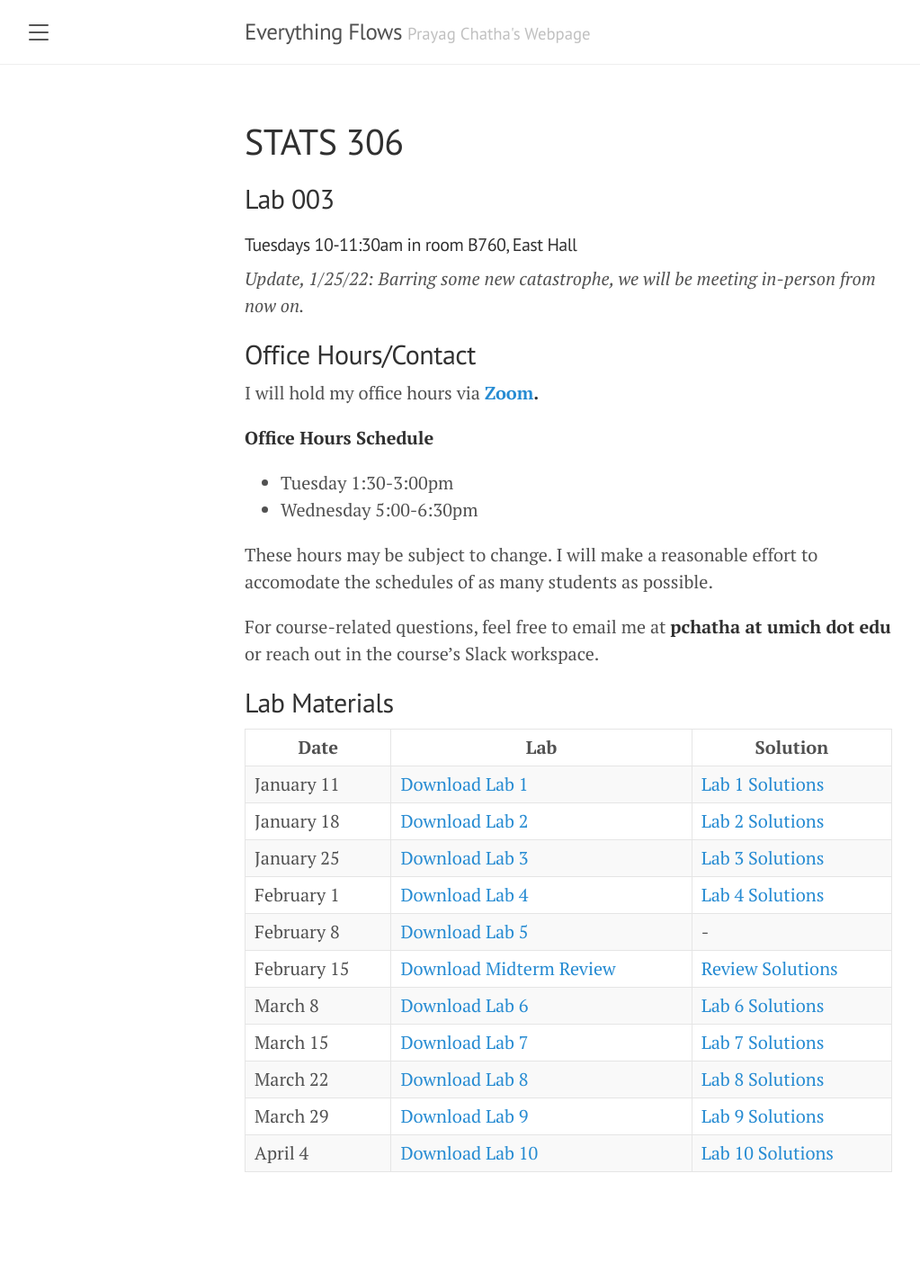
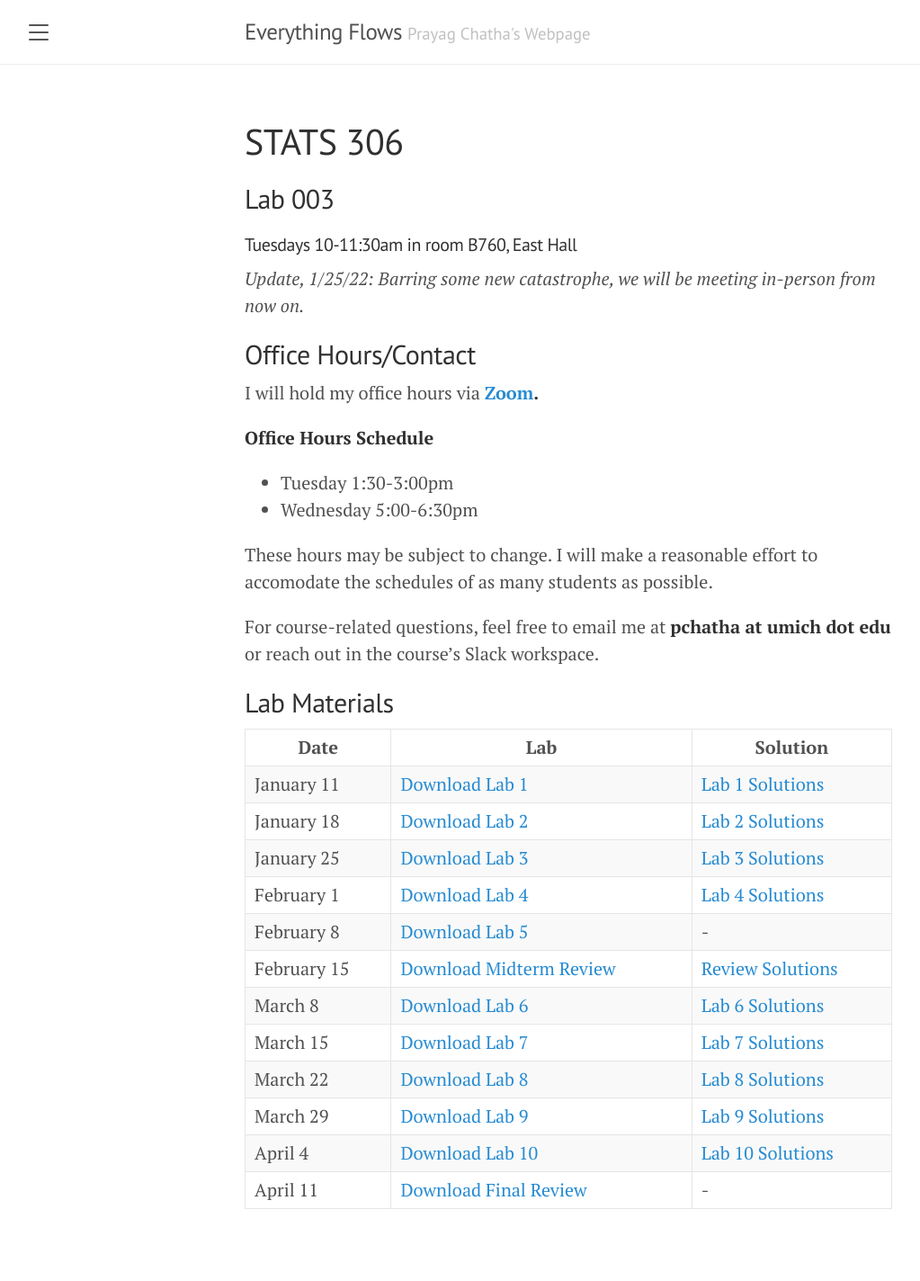
Before and after one commit to chathasphere/chathasphere.github.io, a Jekyll site: the page built from teaching/stats306.md, in a window 1280 px wide. Shown: the whole page at 90% size, without its empty margins (8-1031 px from the left). Built offline with Jekyll 4.4.1, drawn with Linux system fonts in a browser that asks for light colours; before the commit the page ends 1383 px from its top, so only the background shows below that.

Commit message:
uploaded last lab

```diff
--- a/teaching/stats306.md
+++ b/teaching/stats306.md
@@ -33,3 +33,4 @@ For course-related questions, feel free to email me at **pchatha at umich dot ed
 | March 22 | [Download Lab 8](https://github.com/chathasphere/chathasphere.github.io/blob/main/teaching/306_materials/003_lab8.ipynb) | [Lab 8 Solutions](https://github.com/chathasphere/chathasphere.github.io/blob/main/teaching/306_materials/003_lab8_solutions.ipynb) |
 | March 29 | [Download Lab 9](https://github.com/chathasphere/chathasphere.github.io/blob/main/teaching/306_materials/003_lab9.ipynb) | [Lab 9 Solutions](https://github.com/chathasphere/chathasphere.github.io/blob/main/teaching/306_materials/003_lab9_solutions.ipynb) |
 | April 4| [Download Lab 10](https://github.com/chathasphere/chathasphere.github.io/blob/main/teaching/306_materials/003_lab10.ipynb) | [Lab 10 Solutions](https://github.com/chathasphere/chathasphere.github.io/blob/main/teaching/306_materials/003_lab10_solutions.ipynb) |
+| April 11 | [Download Final Review](https://github.com/chathasphere/chathasphere.github.io/blob/main/teaching/306_materials/003_lab11.ipynb) | - |
```
